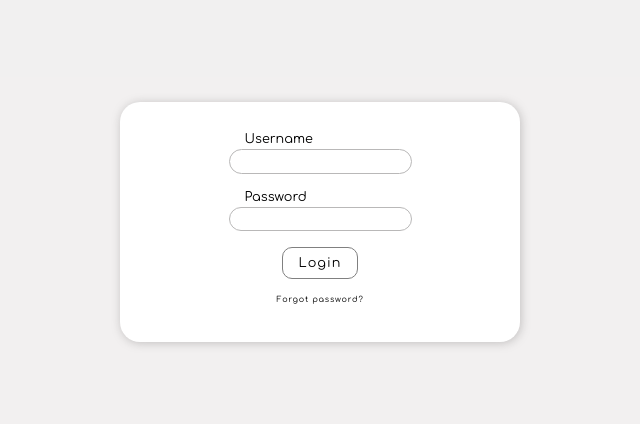
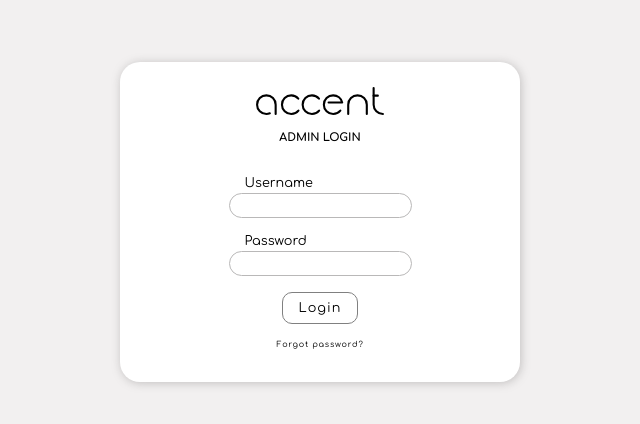
Before and after one commit to IevaZR/ecommerce-store-frontend, a React (Create React App) app: page /admin-login in a window 1280 px wide. Shown: the part 178-602 px from the top of the page, without its empty margins (320-960 px from the left). Built offline with nearby package versions, Linux system fonts and the light colour scheme.

Commit message:
admin login html and css added

```diff
--- a/src/Components/AdminLogin/AdminLogin.css
+++ b/src/Components/AdminLogin/AdminLogin.css
@@ -8,7 +8,7 @@
   transform: translate(-50%, -50%);
   background-color: white;
   width: 25rem;
-  height: 15rem;
+  height: 20rem;
   max-width: 90%;
   min-width: 250px;
   border-radius: 20px;
@@ -26,6 +26,17 @@
   flex-direction: column;
   justify-content: center;
   align-items: flex-start;
+}
+
+.AdminLoginFormLogo {
+  width: 8rem;
+  margin-bottom: 0.5rem;
+}
+
+.AdminLoginFormHeading {
+  font-size: 0.7rem;
+  font-family:"Comfortaa", cursive;
+  margin-bottom: 2rem;
 }
 
 .AdminLoginUserNameInput,
--- a/src/Components/AdminLogin/AdminLogin.tsx
+++ b/src/Components/AdminLogin/AdminLogin.tsx
@@ -1,8 +1,12 @@
 import "./AdminLogin.css";
+// @ts-ignore
+import Logo from './../../Assets/logo.svg'
 const AdminLogin = () => {
   return (
     <div className="AdminLoginWrapper">
       <div className="AdminLoginFormWrapper">
+        <img src={Logo} alt="logo" className="AdminLoginFormLogo"></img>
+        <h1 className="AdminLoginFormHeading">ADMIN LOGIN</h1>
         <form action="" className="AdminLoginForm">
           <label
             htmlFor="AdminLoginUserNameInput"
```
